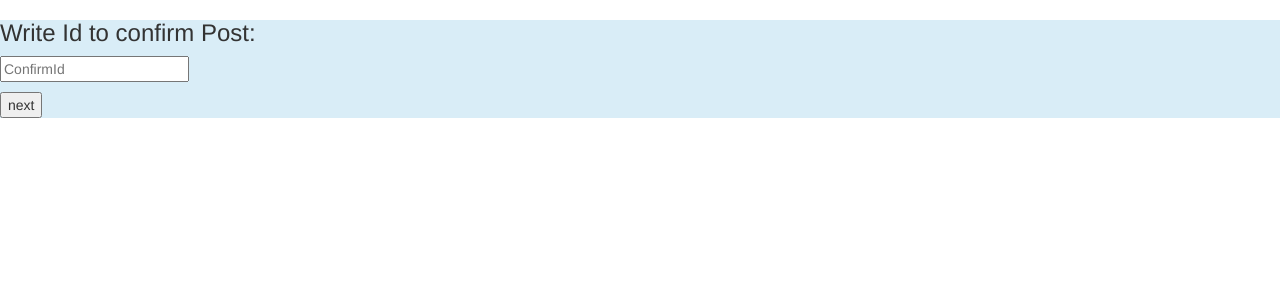
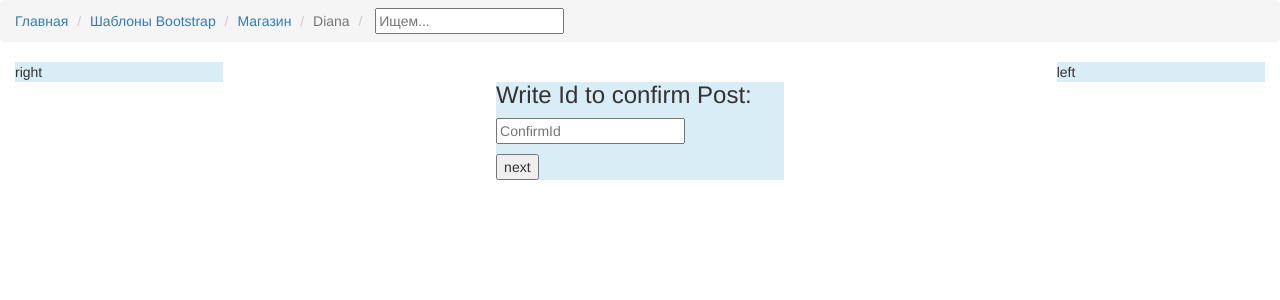
Before and after one commit to SpaikerZ/django, a Django app: page /postik/change_post/ in a window 1280 px wide. Shown: the top 300 px of the page. Run offline with Django 3.2, Linux system fonts and the light colour scheme; some libraries are stand-ins or nearby versions.

Commit message:
0.0.9.3(Users/bootstrap3/aligncenter)

```diff
--- a/Postik/templates/Postik/wrapper.html
+++ b/Postik/templates/Postik/wrapper.html
@@ -2,11 +2,11 @@
 <html lang="en">
 <head>
     {% block head %}
-        {% load bootstrap3 %}
+    {% endblock %}
+    {% load bootstrap3 %}
         <script src="{% bootstrap_jquery_url %}"></script>
         {% bootstrap_javascript %}
         {% bootstrap_css %}
-    {% endblock %}
     <meta charset="UTF-8">
     <meta http-equiv="X-UA-Compatible" content="IE=edge">
     <meta name="viewport" content="width=device-width, initial-scale=1.0">
@@ -15,11 +15,47 @@
         Document
         {% endblock %}
     </title>
+
 </head>
-<body class="bg-white">
+<body>
+    {% block header %}
+    <div class="breadcrumbs" id="breadcrumbs">
+        <!-- breadcrumb --><ol class="breadcrumb">
+        <li><a href="https://bootstraptema.ru/"><span>Главная</span></a></li>
+        <li><a href="/stuff/templates_bootstrap/1"><span>Шаблоны Bootstrap</span></a></li>
+        <li><a href="/stuff/templates_bootstrap/shop/7"><span>Магазин</span></a></li>
+        <li class="active">Diana</li>
+        <li><span class="input-icon">
+            <input type="text" name="q" placeholder="Ищем..." class="nav-search-input queryField"
+            id="nav-search-input" autocomplete="off"></li>
+    </ol>
 
-    {% block body %}
+        </div>
     {% endblock %}
+
+
+
+    <div class="container-fluid">
+        <div class="row row-no-gutters">
+            <div class="col-lg-2 bg-info" >
+                right
+            </div>
+            <div class="col-lg-8">
+                <div class="row">
+                    <div class="col-lg-4"></div>
+                    <div class="col-lg-4">
+                    {% block body %}
+                    {% endblock %}
+                    </div>
+                    <div class="col-lg-4"></div>
+                </div>
+            </div>
+            <div class="col-lg-2 bg-info">
+                left
+            </div>
+
+        </div>
+      </div>
 
     {% block footer %}
     {% endblock %}
```
Also changed, not shown: Users/templates/users/wrapper.html (+5 -5 lines).
